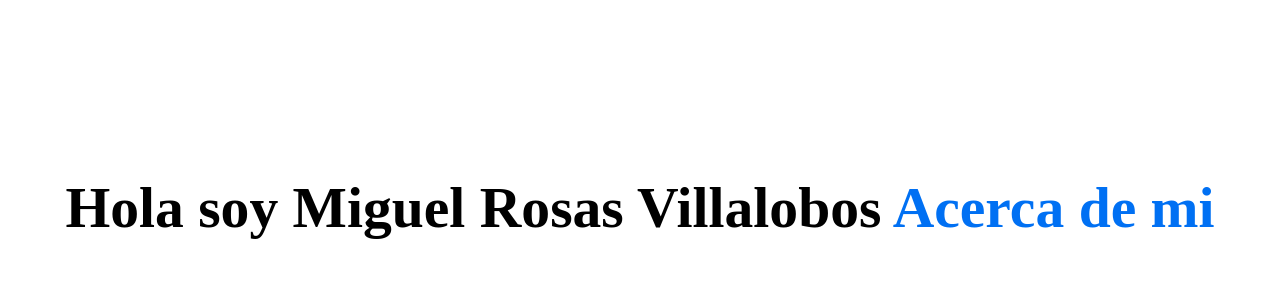
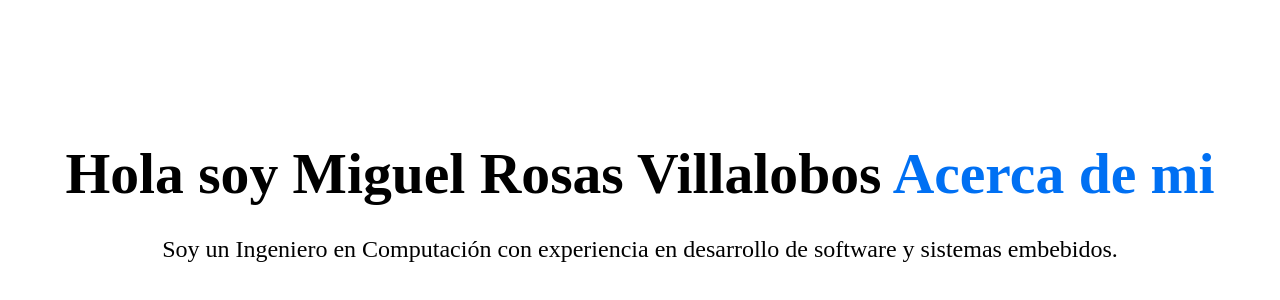
Before and after one commit to MiguelRosasVillalobos/miguelrosasvillalobos_website, a Next.js app: page / in a window 1280 px wide. Shown: the part 192-492 px from the top of the page. Built offline with nearby package versions, Linux system fonts and the light colour scheme.

Commit message:
se anade descripcion

```diff
--- a/pages/index.js
+++ b/pages/index.js
@@ -17,6 +17,9 @@ export default function Home() {
           Hola soy Miguel Rosas Villalobos
           <Link href="/about"> Acerca de mi</Link>
         </h1>
+        <p className={styles.description}>
+        Soy un Ingeniero en Computación con experiencia en desarrollo de software y sistemas embebidos.
+        </p>
       </main>
     </div>
   );
```
